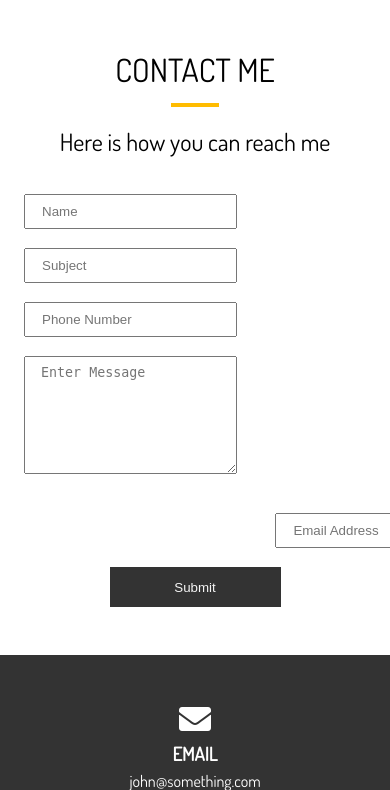
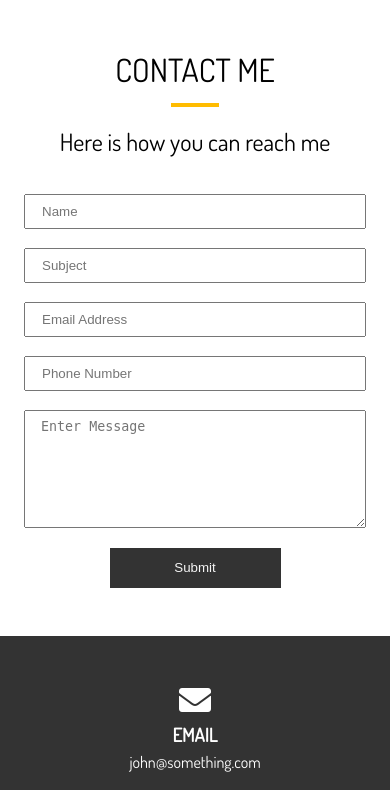
Before and after one commit to bphariharan1301/Django-Portfolio, a Django app: page /contact in a window 390 px wide. Shown: the part 167-957 px from the top of the page. Run offline with Django 3.2, Linux system fonts and the light colour scheme; style sheets or scripts are compiled from the project's sources.

Commit message:
Project Number changed

```diff
--- a/scss/media.scss
+++ b/scss/media.scss
@@ -98,7 +98,7 @@
         grid-template-areas:
           "name"
           "subject"
-          // "email"
+          "email"
           "phone"
           "message";
         // margin-bottom: 1rem;
--- a/templates/pages/index.html
+++ b/templates/pages/index.html
@@ -97,7 +97,7 @@
                             Project Completed
                         </li>
                         <li class="stats-number">
-                            6
+                            8
                         </li>
                    </ul>
                </i>
```
